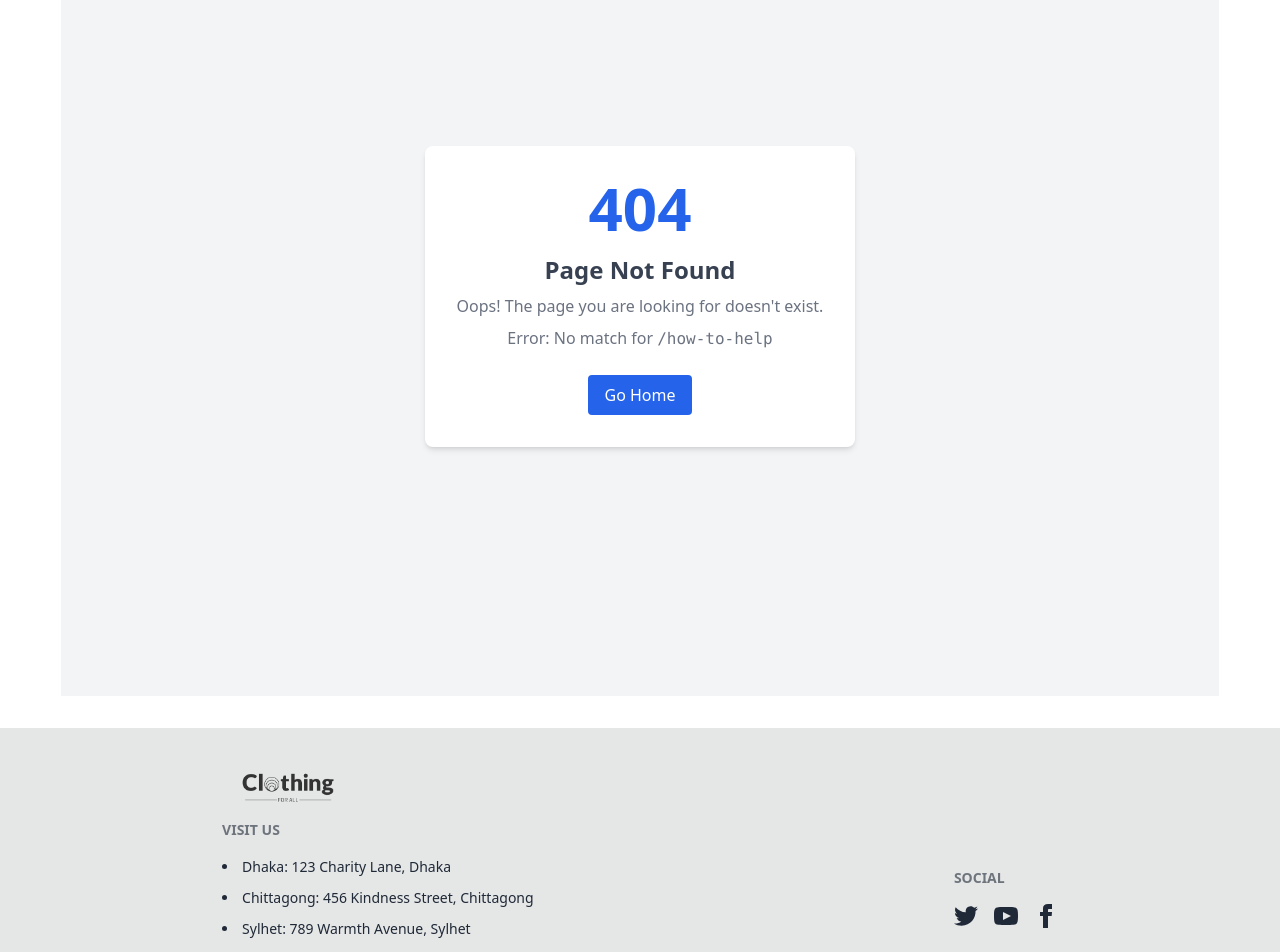
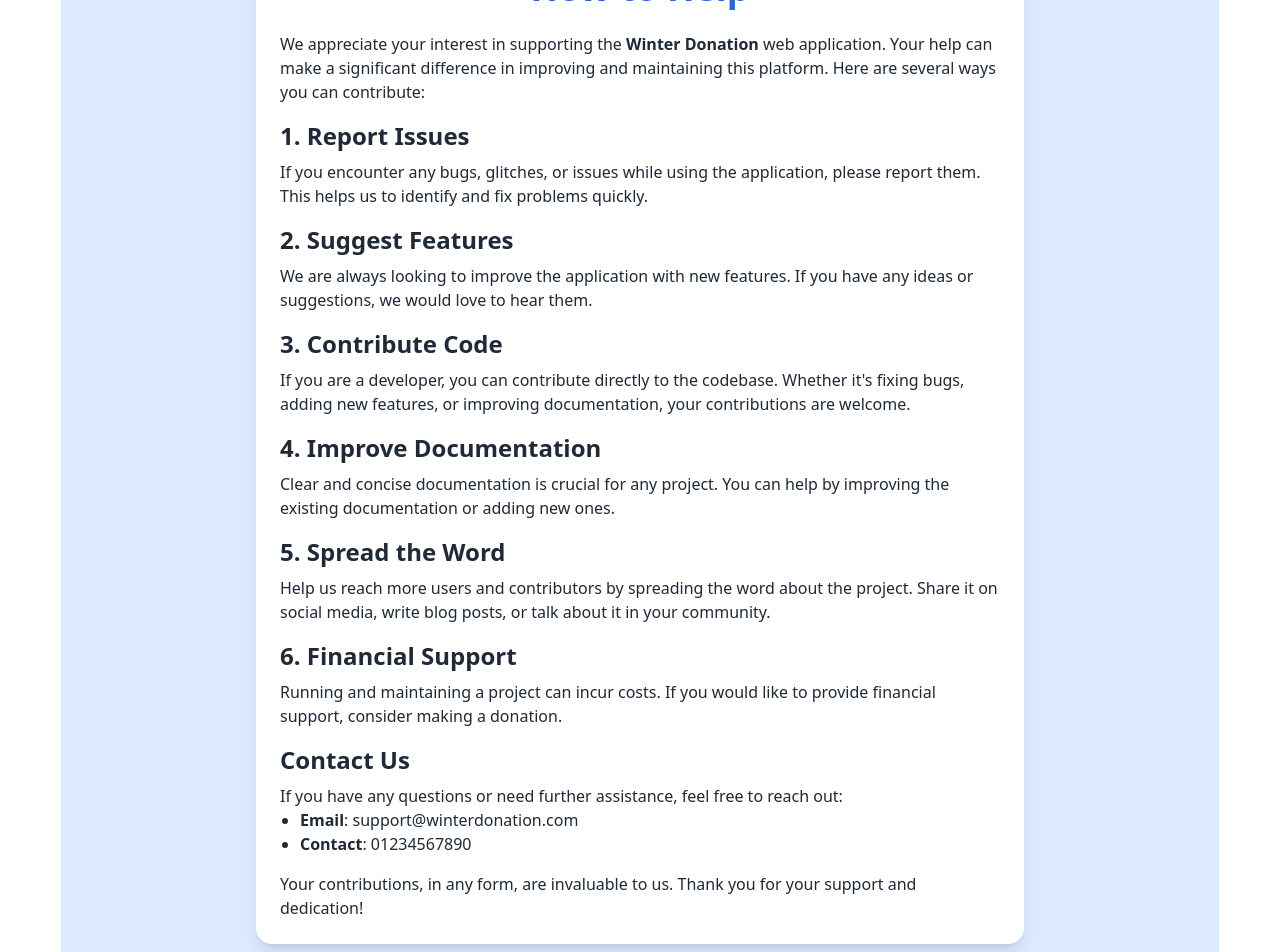
Before and after one commit to aka-azad/clothing-for-all, a React (Vite) app: page /how-to-help in a window 1280 px wide. Shown: the part 180-1132 px from the top of the page. Built offline with nearby package versions, Linux system fonts and the light colour scheme; no server answers.

Commit message:
how to help page added

```diff
--- /dev/null
+++ b/src/Pages/HowToHelp.jsx
@@ -0,0 +1,79 @@
+const HowToHelp = () => {
+  return (
+    <div className="min-h-screen bg-blue-100 p-8 flex items-center justify-center">
+      <div className="bg-white p-6 my-4 rounded-2xl shadow-lg w-full max-w-3xl">
+        <h1 className="text-4xl font-bold text-center text-blue-600 mb-6">
+          How to Help
+        </h1>
+        <p className="mb-4">
+          We appreciate your interest in supporting the{" "}
+          <strong>Winter Donation</strong> web application. Your help can make a
+          significant difference in improving and maintaining this platform.
+          Here are several ways you can contribute:
+        </p>
+
+        <h2 className="text-2xl font-semibold mb-2">1. Report Issues</h2>
+        <p className="mb-4">
+          If you encounter any bugs, glitches, or issues while using the
+          application, please report them. This helps us to identify and fix
+          problems quickly.
+        </p>
+
+        <h2 className="text-2xl font-semibold mb-2">2. Suggest Features</h2>
+        <p className="mb-4">
+          We are always looking to improve the application with new features. If
+          you have any ideas or suggestions, we would love to hear them.
+        </p>
+
+        <h2 className="text-2xl font-semibold mb-2">3. Contribute Code</h2>
+        <p className="mb-4">
+          If you are a developer, you can contribute directly to the codebase.
+          Whether it&apos;s fixing bugs, adding new features, or improving
+          documentation, your contributions are welcome.
+        </p>
+
+        <h2 className="text-2xl font-semibold mb-2">
+          4. Improve Documentation
+        </h2>
+        <p className="mb-4">
+          Clear and concise documentation is crucial for any project. You can
+          help by improving the existing documentation or adding new ones.
+        </p>
+
+        <h2 className="text-2xl font-semibold mb-2">5. Spread the Word</h2>
+        <p className="mb-4">
+          Help us reach more users and contributors by spreading the word about
+          the project. Share it on social media, write blog posts, or talk about
+          it in your community.
+        </p>
+
+        <h2 className="text-2xl font-semibold mb-2">6. Financial Support</h2>
+        <p className="mb-4">
+          Running and maintaining a project can incur costs. If you would like
+          to provide financial support, consider making a donation.
+        </p>
+
+        <h2 className="text-2xl font-semibold mb-2">Contact Us</h2>
+        <p>
+          If you have any questions or need further assistance, feel free to
+          reach out:
+        </p>
+        <ul className="list-disc pl-5 mb-4">
+          <li>
+            <strong>Email</strong>: support@winterdonation.com
+          </li>
+          <li>
+            <strong>Contact</strong>: 01234567890
+          </li>
+        </ul>
+
+        <p>
+          Your contributions, in any form, are invaluable to us. Thank you for
+          your support and dedication!
+        </p>
+      </div>
+    </div>
+  );
+};
+
+export default HowToHelp;
--- a/src/Routes/Routes.jsx
+++ b/src/Routes/Routes.jsx
@@ -11,6 +11,7 @@ import Dashboard from "../Pages/Dashboard";
 import BypassToHomeRoute from "./BypassHomeRoute";
 import ResetPassword from "../Pages/ResetPassword";
 import UpdateProfile from "../Pages/UpdateProfile";
+import HowToHelp from "../Pages/HowToHelp";
 
 const routes = createBrowserRouter(
   [
@@ -23,6 +24,10 @@ const routes = createBrowserRouter(
           path: "donation-campaigns",
           element: <DonationCampaigns />,
           loader: () => fetch("/campaigns.json"),
+        },
+        {
+          path: "how-to-help",
+          element: <HowToHelp />,
         },
         {
           path: "campaign/:id",
```
